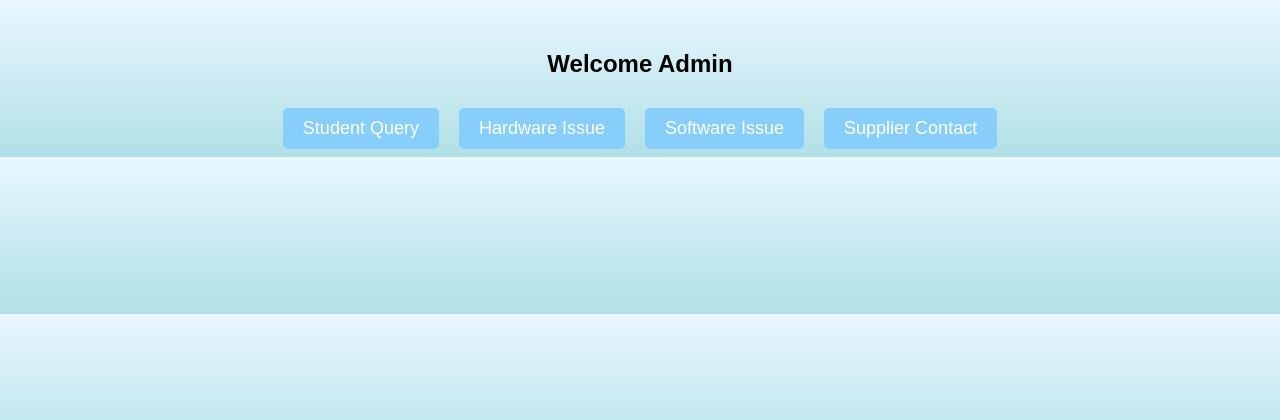
After one commit to aatishmj/lm_system, a Django app: page /add in a window 1280 px wide. The commit adds this page. Shown: the top 420 px of the page. Run offline with Django 4.2, Linux system fonts and the light colour scheme.

Commit message:
modified:   db.sqlite3 	modified:   lab_Management/__pycache__/settings.cpython-310.pyc 	modified:   lab_Management/__pycache__/urls.cpython-310.pyc 	modified:   lab_Management/settings.py 	modified:   lab_Management/urls.py 	modified:   lab_admin/__pycache__/admin.cpython-310.pyc 	modified:   lab_admin/__pycache__/models.cpython-310.pyc 	modified:   lab_admin/__pycache__/urls.cpython-310.pyc 	modified:   lab_admin/__pycache__/views.cpython-310.pyc 	modified:   lab_admin/admin.py 	new file:   lab_admin/migrations/0002_ticket.py 	new file:   lab_admin/migrations/__pycache__/0002_ticket.cpython-310.pyc 	modified:   lab_admin/models.py 	modified:   lab_admin/urls.py 	modified:   lab_admin/views.py 	modified:   student_page/__pycache__/urls.cpython-310.pyc 	modified:   student_page/__pycache__/views.cpython-310.pyc 	modified:   student_page/urls.py 	modified:   student_page/views.py 	new file:   templates/admin_dash.html 	modified:   templates/dboard.html 	new file:   templates/student_query.html

```diff
--- a/lab_Management/settings.py
+++ b/lab_Management/settings.py
@@ -65,7 +65,7 @@ ROOT_URLCONF = 'lab_Management.urls'
 TEMPLATES = [
     {
         'BACKEND': 'django.template.backends.django.DjangoTemplates',
-        'DIRS': [    BASE_DIR / "templates",
+        'DIRS': [BASE_DIR / "templates",
     '/var/www/templates/',],
         'APP_DIRS': True,
         'OPTIONS': {
--- a/lab_Management/urls.py
+++ b/lab_Management/urls.py
@@ -20,5 +20,6 @@ urlpatterns = [
     path('admin/', admin.site.urls),
     path("student", include("student_page.urls")),
     path("", include("student_page.urls")),
+    path("admindash" , include("lab_admin.urls")),
     path("add", include("lab_admin.urls")),
 ]
--- a/lab_admin/admin.py
+++ b/lab_admin/admin.py
@@ -3,3 +3,4 @@ from . import models
 
 # Register your models here.
 admin.site.register(models.signup_info)
+admin.site.register(models.ticket)
--- a/lab_admin/models.py
+++ b/lab_admin/models.py
@@ -12,3 +12,9 @@ class signup_info(models.Model) :
 
     def __str__(self):
         return self.full_name
+
+class ticket(models.Model) :
+    name = models.CharField(max_length=30)
+    roll_no= models.CharField(max_length=30)
+    pc_number = models.CharField(max_length=30)
+    problem= models.CharField(max_length=200)
--- a/lab_admin/urls.py
+++ b/lab_admin/urls.py
@@ -3,5 +3,6 @@ from django.urls import path
 from . import views
 
 urlpatterns = [
-    path("/adminlogin",views.hello , name="hello")
+    path("",views.hello , name="hello"),
+    path("/query" ,views.problem , name="problem"),
 ]
--- a/lab_admin/views.py
+++ b/lab_admin/views.py
@@ -1,5 +1,11 @@
-from django.shortcuts import render , HttpResponse
+from django.shortcuts import render
+from .models import ticket
 
 # Create your views here.
 def hello(request):
-    return(HttpResponse("hello"))
+    return render(request , "admin_dash.html")
+
+def problem(request):
+    if request.method=="POST" :
+        tickets = ticket.objects.all()
+    return render(request, 'student_query.html', {'tickets': tickets})
--- a/student_page/urls.py
+++ b/student_page/urls.py
@@ -9,5 +9,4 @@ urlpatterns = [
     path("/signup",views.sign_up ,name="signup"),
     path("/logout",views.logout_user , name="logout"),
     path("/dboard",views.dboard , name="dboard"),
-
 ]
--- /dev/null
+++ b/templates/admin_dash.html
@@ -0,0 +1,44 @@
+<!DOCTYPE html>
+<html>
+<head>
+    <title>Welcome Admin</title>
+    <style>
+        body {
+            background: linear-gradient(to bottom, #EAF7FF, #B0E0E6);
+            text-align: center;
+            font-family: Arial, sans-serif;
+        }
+        .welcome-message {
+            margin-top: 50px;
+            font-size: 24px;
+            font-weight: bold;
+        }
+        .buttons {
+            display: flex;
+            justify-content: center;
+            margin-top: 30px;
+        }
+        .buttons button {
+            padding: 10px 20px;
+            margin: 0 10px;
+            font-size: 18px;
+            border: none;
+            background-color: #87CEFA;
+            color: #fff;
+            border-radius: 5px;
+            cursor: pointer;
+        }
+    </style>
+</head>
+<body>
+    <div class="welcome-message">
+        Welcome Admin
+    </div>
+    <div class="buttons">
+        <button onclick="location.href='admindash/query'">Student Query</button>
+        <button onclick="location.href='/hardware_issue'">Hardware Issue</button>
+        <button onclick="location.href='/software_issue'">Software Issue</button>
+        <button onclick="location.href='/supplier_contact'">Supplier Contact</button>
+    </div>
+</body>
+</html>
```
Also changed, not shown: student_page/views.py (+8 -0 lines), templates/dboard.html (+4 -4 lines), templates/student_query.html (added, +59 -0 lines), db.sqlite3, lab_admin/migrations/0002_ticket.py (added).
